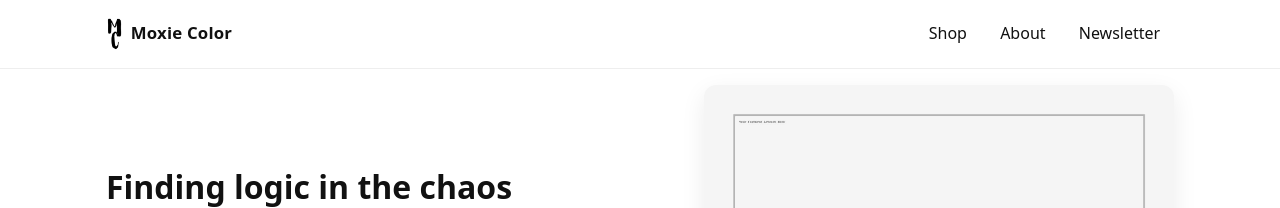
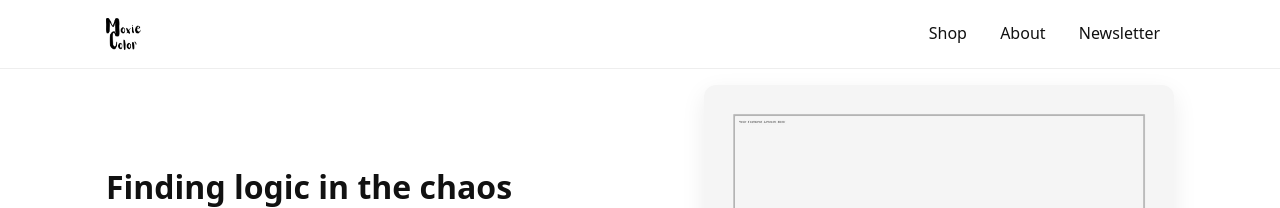
Before and after one commit to MoxieColor/moxiecolor, a Jekyll site: the page built from index.md, in a window 1280 px wide. Shown: the top 208 px of the page. Built offline with Jekyll 4.4.1, drawn with Linux system fonts in a browser that asks for light colours.

Commit message:
Update default.html

```diff
--- a/_layouts/default.html
+++ b/_layouts/default.html
@@ -24,14 +24,19 @@
     <div class="wrap">
       <!-- Brand -->
       <a class="brand" href="{{ '/' | relative_url }}">
-        <img
-          class="brand-mark"
-          src="{{ '/assets/logo/moxiecolor_logo.png' | relative_url }}"
-          alt=""
-          decoding="async"
-          fetchpriority="high"
-        >
-        <span class="brand-name">Moxie <span class="semi">Color</span></span>
+        <picture class="brand-pic">
+          <!-- Dark mode → white logo -->
+          <source media="(prefers-color-scheme: dark)"
+                  srcset="{{ '/assets/logo/moxiecolor_name_white.png' | relative_url }}">
+          <!-- Default (light mode) -->
+          <img
+            class="brand-mark"
+            src="{{ '/assets/logo/moxiecolor_name.png' | relative_url }}"
+            alt="Moxie Color"
+            decoding="async"
+            fetchpriority="high"
+          >
+        </picture>
       </a>
 
       <!-- Mobile toggle (no JS) -->
```
